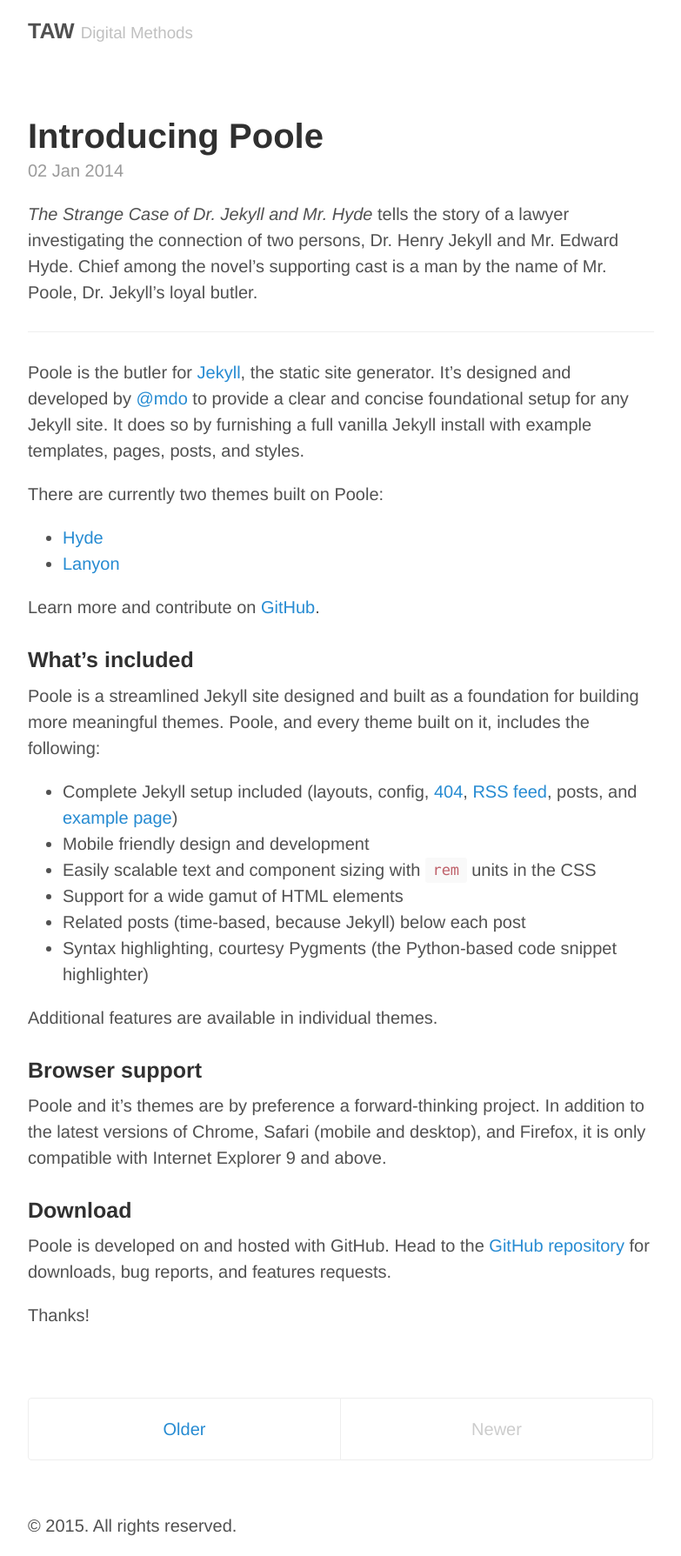
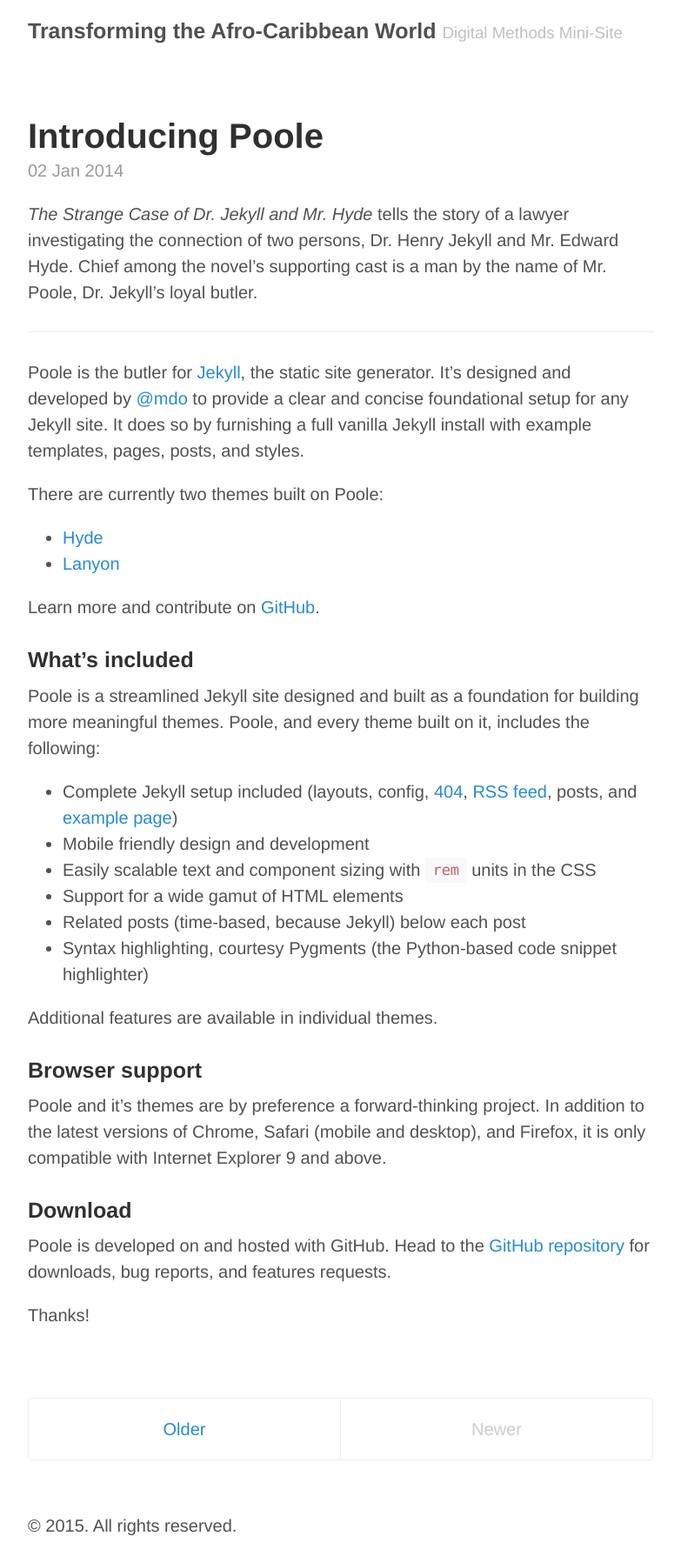
Before and after one commit to umd-mith/taw_workshop, a Jekyll site: the page built from index.html, in a window 1280 px wide. Shown: the whole page at 87% size, without its empty margins (248-1031 px from the left). Built offline with Jekyll 4.4.1, drawn with Linux system fonts in a browser that asks for light colours; Markdown is read by kramdown in place of the engine named in the settings; the list of posts is cut into pages by our own code.

Commit message:
Fuss with site metadata

```diff
--- a/_config.yml
+++ b/_config.yml
@@ -6,8 +6,8 @@ pygments:         true
 permalink:        pretty
 
 # Setup
-title:            TAW
-tagline:          Digital Methods
+title:            Transforming the Afro-Caribbean World
+tagline:          Digital Methods Mini-Site
 url:              http://getpoole.com
 paginate:         1
 baseurl:          http://umd-mith.github.io/taw_workshop/
```
